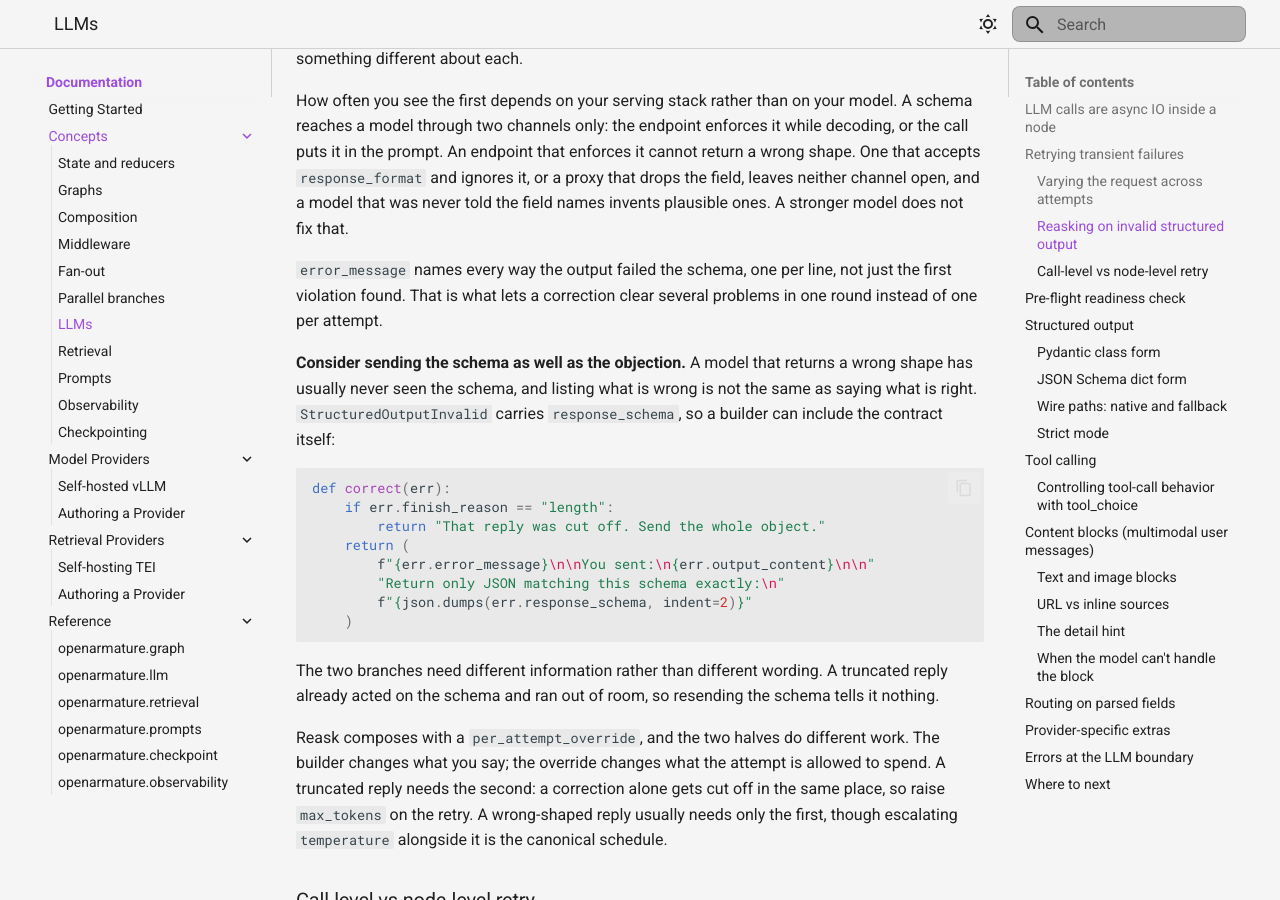
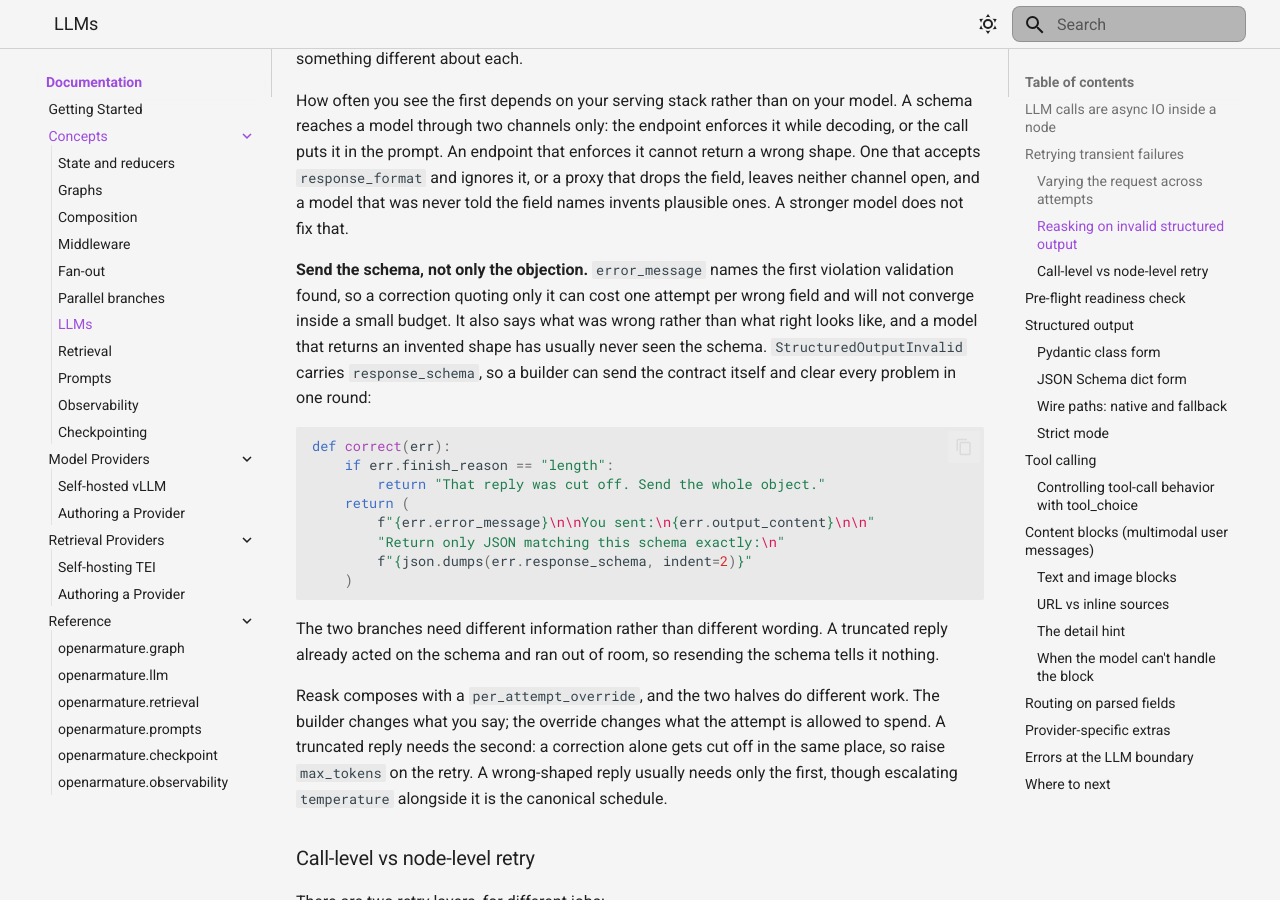
Before and after one commit to LunarCommand/openarmature-python, an MkDocs documentation site: the page built from docs/concepts/llms.md, in a window 1280 px wide and 900 px high, scrolled down 4098 px. Built offline with MkDocs 1.6.1 and Material for MkDocs 9.7.7, drawn with Linux system fonts in a browser that asks for light colours.

Commit message:
Defer the error_message enumeration
Reporting every schema violation rather than the first was not in this
PR's scope. It came out of testing the reask example, became a spec
question, and got built because spec said the field's contents were
undefined either way and moving first risked nothing.

In two days it produced four defects. A hardcoded validator draft that
silently reverted the field for every older-draft schema. A false claim
that the emitted copy was bounded. A reachability change in the retry
path. And, found by review rather than by test, a regression: the walk
stopped at the top level, so every anyOf and oneOf reported "is not valid
under any of the given schemas" where the single error it replaced had
named the failing leaf. Pydantic renders every Optional and every union
that way, so the field got worse for the shape callers are most likely to
have, and the correction a reask builder sends named no field at all.

That one is cheap to fix and not the reason to stop. The reason is that
every test written for the enumeration used a flat type/required schema,
which is the same single-shape blind spot that let the draft bug through
one commit earlier. The field flows onto events, into both observers, into
a transcript fed back to a model, and into conformance substring
assertions. Two wrong guesses about which shape breaks it is not a basis
for a third.

Deferring costs nothing: there is no published spec text yet, and the
convergence problem it solved is already solved here by the example's
builder sending response_schema, which is caller-side and has no blast
radius. It returns next cycle with the proposal, able to descend into
nested context errors from the start.

````diff
--- a/docs/concepts/llms.md
+++ b/docs/concepts/llms.md
@@ -216,15 +216,13 @@ endpoint that enforces it cannot return a wrong shape. One that accepts
 neither channel open, and a model that was never told the field names
 invents plausible ones. A stronger model does not fix that.
 
-`error_message` names every way the output failed the schema, one per
-line, not just the first violation found. That is what lets a correction
-clear several problems in one round instead of one per attempt.
-
-**Consider sending the schema as well as the objection.** A model that
-returns a wrong shape has usually never seen the schema, and listing what
-is wrong is not the same as saying what is right.
-`StructuredOutputInvalid` carries `response_schema`, so a builder can
-include the contract itself:
+**Send the schema, not only the objection.** `error_message` names the
+first violation validation found, so a correction quoting only it can
+cost one attempt per wrong field and will not converge inside a small
+budget. It also says what was wrong rather than what right looks like,
+and a model that returns an invented shape has usually never seen the
+schema. `StructuredOutputInvalid` carries `response_schema`, so a builder
+can send the contract itself and clear every problem in one round:
 
 ```python
 def correct(err):
````
Also changed, not shown: CHANGELOG.md (+0 -2 lines), examples/README.md (+1 -1 lines), 1 other file.
